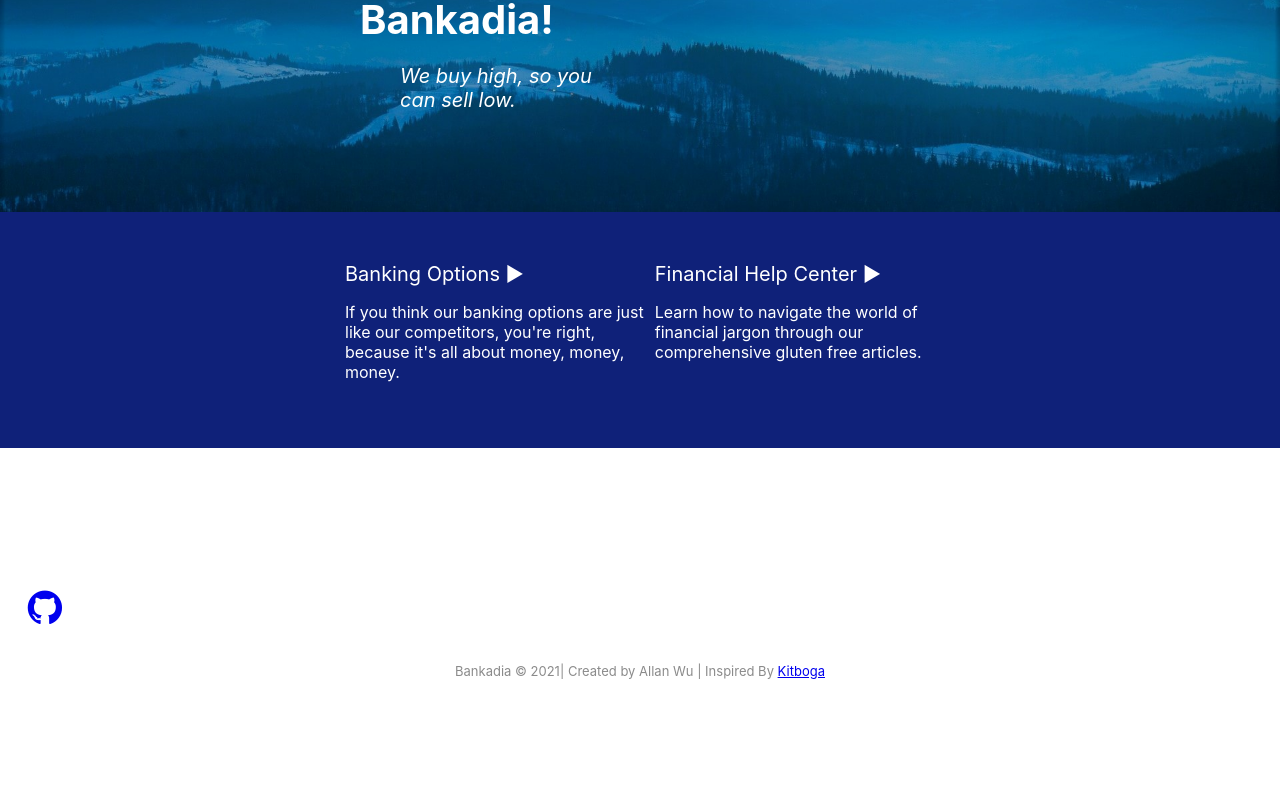
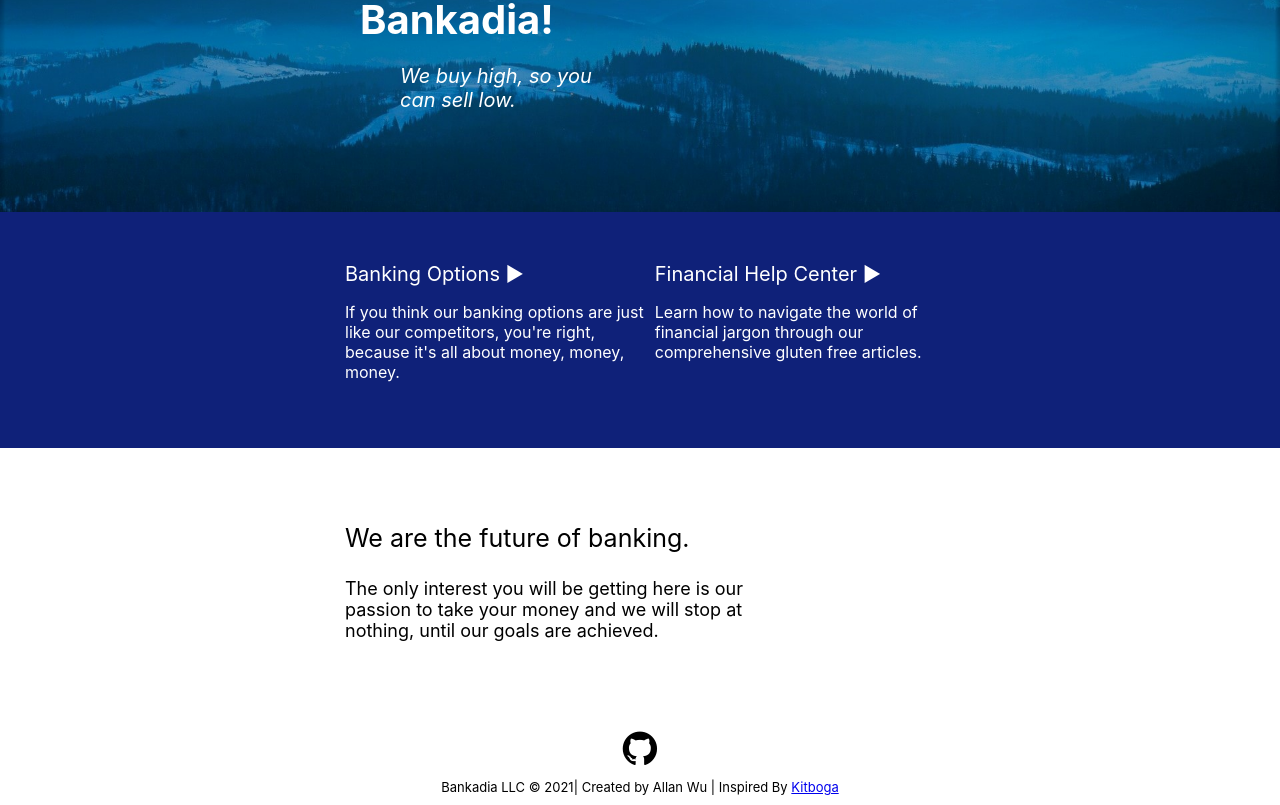
Before and after one commit to ywuhub/Bankadia, a React (Create React App) app: page / in a window 1280 px wide. Shown: the part 291-1096 px from the top of the page. Before the commit the page ends 990 px from the top, so only its background shows below. Built offline with nearby package versions, Linux system fonts and the light colour scheme.

Commit message:
Footer Complete

```diff
--- a/src/App.css
+++ b/src/App.css
@@ -63,6 +63,22 @@
     clear: both;
 }
 
+.column-a {
+    float: left;
+    width: 50%;
+}
+
+.row-a {
+    padding-left: 25%;
+    color: rgb(0, 0, 0);
+}
+
+.row-a:after {
+    content: "";
+    display: table;
+    clear: both;
+}
+
 .greeting {
     font-size: 40px;
     margin-bottom: 0px;
@@ -92,25 +108,33 @@ p { word-break: normal }
     padding: 50px;
 }
 
+.intro-header {
+    font-size: 25px;
+}
+
+.intro-paragraph {
+    font-size: 18px;
+}
+
 /* Footer Section */
 .footer-basic {
-    padding:20px 0;
-    background-color:#ffffff;
-    color:#4b4c4d;
+    padding: 10px 0;
+    background-color: #ffffff;
+    color: #4b4c4d;
 }
 
 .footer-basic .copyright {
-    margin-top:15px;
-    text-align:center;
-    font-size:13px;
-    color:rgb(139, 139, 139);
-    margin-bottom:0;
+    margin-top: 0px;
+    text-align: center;
+    font-size: 13px;
+    color: rgb(0, 0, 0);
+    margin-bottom: 0;
 }
 /* Credit to https://epicbootstrap.com/snippets/footer-basic */
 
 /* Style all font awesome icons */
 .fa {
-    padding: 20px;
+    padding: 10px;
     font-size: 30px;
     width: 50px;
     text-align: center;
@@ -119,11 +143,13 @@ p { word-break: normal }
 
 .fa-github {
     font-size: 40px;
+    margin: auto 0;
+    color: #000000;
 }
 
 /* Add a hover effect if you want */
 .fa:hover {
-    opacity: 0.8;
+    opacity: 0.7;
 }
 
 /* Custom Section */
--- a/src/App.js
+++ b/src/App.js
@@ -40,19 +40,21 @@ function App() {
       </div>
 
       <div class="introduction">
-        <div class="row">
-          <div class="column">
+        <div class="row-a">
+          <div class="column-a">
+            <p class="intro-header">We are the future of banking.</p>
+            <p class="intro-paragraph">The only interest you will be getting here is our passion to take your money and we will stop at nothing, until our goals are achieved. </p>
+          </div>
+          <div class="column-a">
 
-          </div>
-          <div class="column">
           </div>
         </div>
       </div>
 
       <div class="footer-basic">
         <footer>
-          <a href="https://github.com/ywuhub"><i class="fa fa-github"></i></a>
-          <p class="copyright">Bankadia © {year}| Created by Allan Wu | Inspired By <a href="https://www.youtube.com/channel/UCm22FAXZMw1BaWeFszZxUKw" target="_blank" rel="noreferrer">Kitboga</a></p>
+          <center><a href="https://github.com/ywuhub" target="_blank" rel="noreferrer"><i class="fa fa-github"></i></a></center>
+          <p class="copyright">Bankadia LLC © {year}| Created by Allan Wu | Inspired By <a href="https://www.youtube.com/channel/UCm22FAXZMw1BaWeFszZxUKw" target="_blank" rel="noreferrer">Kitboga</a></p>
         </footer>
     </div>
     </div>
```
Also changed, not shown: 1 other file (tests, documents, lock files or other folders).
